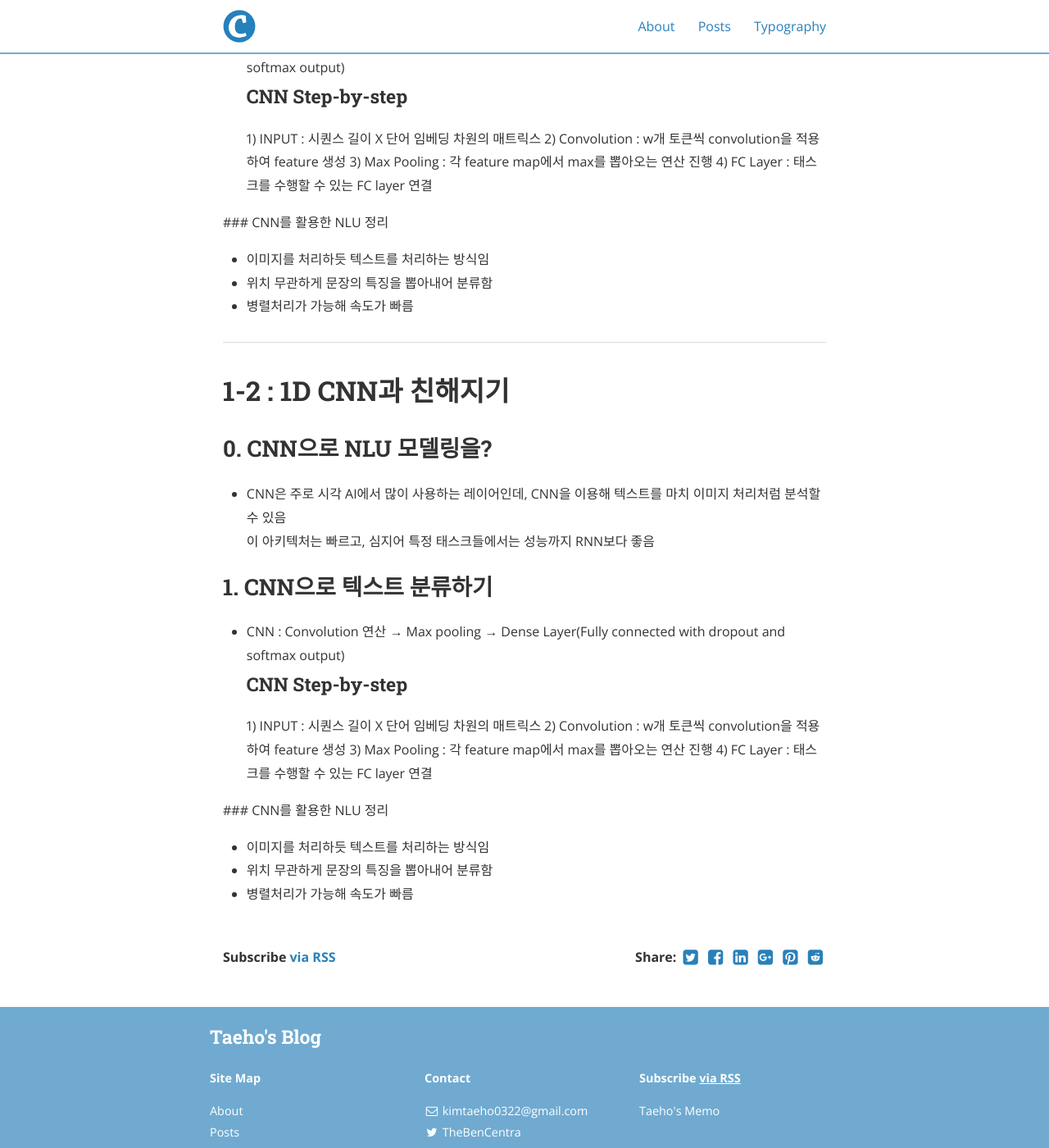
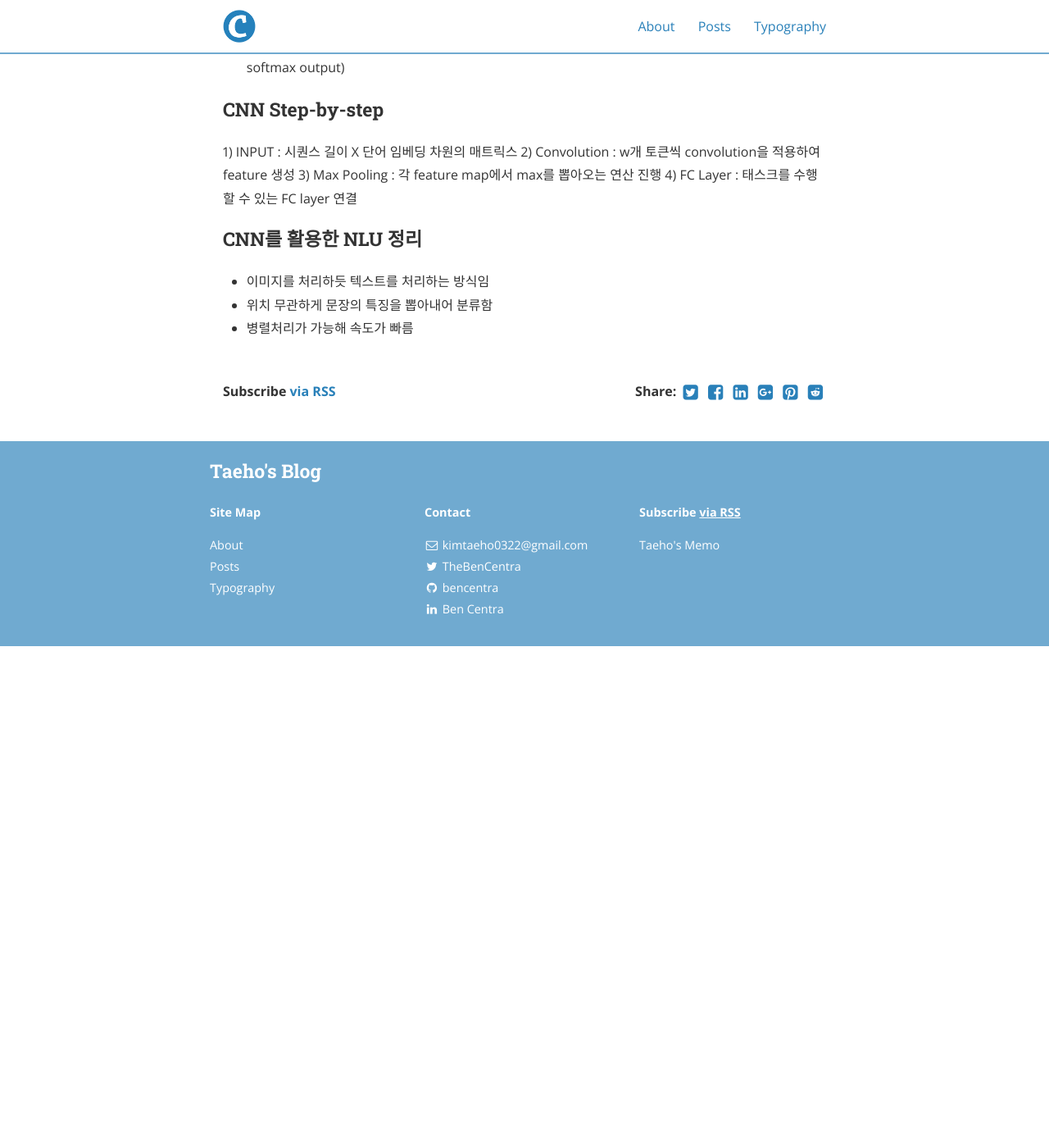
Before and after one commit to Taeho-Kim-0322/Taeho-Kim-0322.github.io, a Jekyll site: the page built from _posts/2020-12-02-NLP_1.md, in a window 1280 px wide and 1400 px high, scrolled down 849 px. Shown: the whole window at 82% size. Built offline with Jekyll 4.4.1, drawn with Linux system fonts in a browser that asks for light colours; nearby versions of some CDN libraries; after the commit the page ends 1637 px from its top, so only the background shows below that.

Commit message:
Update 2020-12-02-NLP_1.md

```diff
--- a/_posts/2020-12-02-NLP_1.md
+++ b/_posts/2020-12-02-NLP_1.md
@@ -16,36 +16,14 @@ cover:  "/assets/instacode.png"
 
 ## 1. CNN으로 텍스트 분류하기
   - CNN : Convolution 연산 → Max pooling → Dense Layer(Fully connected with dropout and softmax output)
+
 ### CNN Step-by-step
   1) INPUT : 시퀀스 길이 X 단어 임베딩 차원의 매트릭스
   2) Convolution : w개 토큰씩 convolution을 적용하여 feature 생성
   3) Max Pooling : 각 feature map에서 max를 뽑아오는 연산 진행
   4) FC Layer : 태스크를 수행할 수 있는 FC layer 연결
 
- ### CNN를 활용한 NLU 정리
+### CNN를 활용한 NLU 정리
   - 이미지를 처리하듯 텍스트를 처리하는 방식임
   - 위치 무관하게 문장의 특징을 뽑아내어 분류함
   - 병렬처리가 가능해 속도가 빠름
-
-
----
-
-
-# 1-2 : 1D CNN과 친해지기
-## 0. CNN으로 NLU 모델링을?
- - CNN은 주로 시각 AI에서 많이 사용하는 레이어인데, CNN을 이용해 텍스트를 마치 이미지 처리처럼 분석할 수 있음
- 이 아키텍처는 빠르고, 심지어 특정 태스크들에서는 성능까지 RNN보다 좋음
-
-
-## 1. CNN으로 텍스트 분류하기
-  - CNN : Convolution 연산 → Max pooling → Dense Layer(Fully connected with dropout and softmax output)
-### CNN Step-by-step
-  1) INPUT : 시퀀스 길이 X 단어 임베딩 차원의 매트릭스
-  2) Convolution : w개 토큰씩 convolution을 적용하여 feature 생성
-  3) Max Pooling : 각 feature map에서 max를 뽑아오는 연산 진행
-  4) FC Layer : 태스크를 수행할 수 있는 FC layer 연결
-
- ### CNN를 활용한 NLU 정리
-  - 이미지를 처리하듯 텍스트를 처리하는 방식임
-  - 위치 무관하게 문장의 특징을 뽑아내어 분류함
-  - 병렬처리가 가능해 속도가 빠름
```
